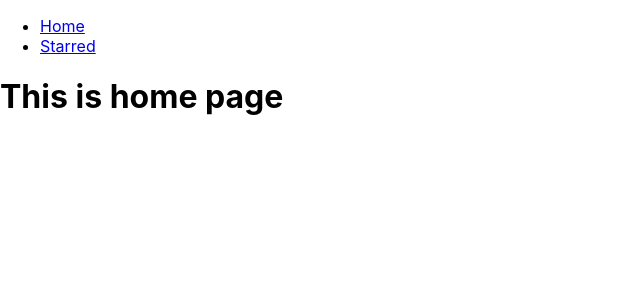
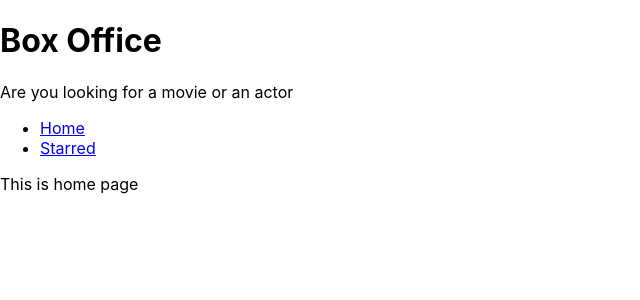
Before and after one commit to Abhisek-Ray99/box-office, a React (Create React App) app: page / in a window 1280 px wide. Shown: the top 300 px of the page, without its empty margins (0-640 px from the left). Built offline with nearby package versions, Linux system fonts and the light colour scheme.

Commit message:
Added layouts and title

```diff
--- a/src/App.js
+++ b/src/App.js
@@ -1,28 +1,21 @@
-import React from 'react';
-import { Switch, Route } from 'react-router-dom';
-import Navs from './components/Navs';
-import Home from './pages/Home';
-import Starred from './pages/Starred';
+import React from "react";
+import { Switch, Route } from "react-router-dom";
+import Home from "./pages/Home";
+import Starred from "./pages/Starred";
 
 function App() {
   return (
-    <div>
-      <Navs/>
       <Switch>
         <Route exact path="/">
-          <Home/>
+          <Home />
         </Route>
         <Route exact path="/starred">
-          <Starred/>
+          <Starred />
         </Route>
         <Route>
-          <div>
-            Not found
-          </div>
+          <div>Not found</div>
         </Route>
-
       </Switch>
-    </div>
   );
 }
 
--- /dev/null
+++ b/src/components/MainPageLayout.js
@@ -0,0 +1,18 @@
+import React from "react";
+import Navs from "../components/Navs";
+import Title from "./Title";
+
+const MainPageLayout = ({ children }) => {
+  return (
+    <div>
+      <Title
+        title="Box Office"
+        subtitle="Are you looking for a movie or an actor"
+      />
+      <Navs />
+      {children}
+    </div>
+  );
+};
+
+export default MainPageLayout;
--- /dev/null
+++ b/src/components/Title.js
@@ -0,0 +1,12 @@
+import React from 'react'
+
+const Title = ({ title, subtitle }) => {
+    return (
+        <div>
+            <h1>{title}</h1>
+            <p>{subtitle}</p>
+        </div>
+    )
+}
+
+export default Title
--- a/src/pages/Home.js
+++ b/src/pages/Home.js
@@ -1,9 +1,10 @@
 import React from 'react'
+import MainPageLayout from '../components/MainPageLayout'
 
 const Home = () => {
     return (
         <div>
-            <h1>This is home page</h1>
+            <MainPageLayout>This is home page</MainPageLayout>
         </div>
     )
 }
--- a/src/pages/Starred.js
+++ b/src/pages/Starred.js
@@ -1,9 +1,10 @@
 import React from 'react'
+import MainPageLayout from '../components/MainPageLayout'
 
 const Starred = () => {
     return (
         <div>
-            <h1>This is starred page</h1>
+            <MainPageLayout>This is starred page</MainPageLayout>
         </div>
     )
 }
```
